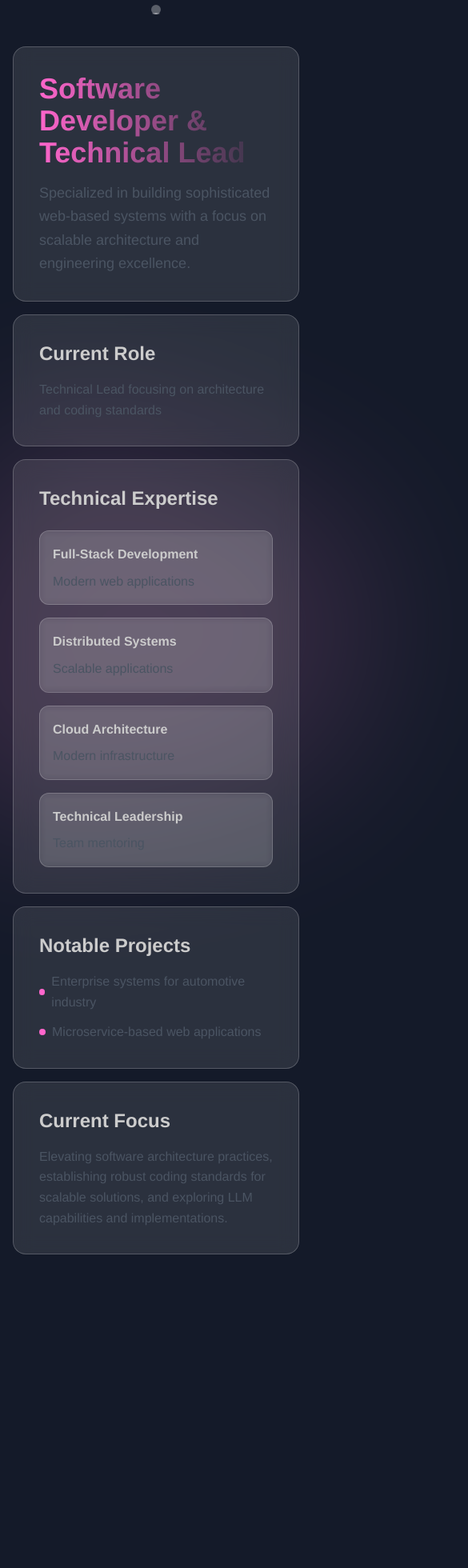
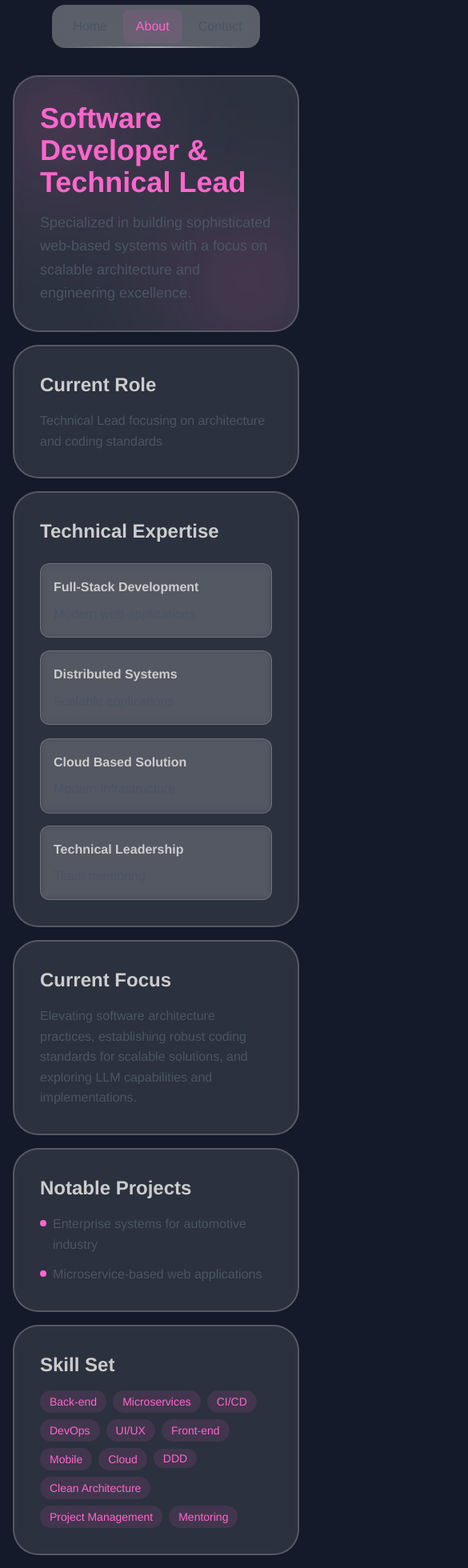
Before and after one commit to ryusu777/ryusu.id, a Nuxt app: page /about in a window 390 px wide. Shown: the part 34-1994 px from the top of the page at 80% size, 585 px wide, since content can reach past the window. Before the commit the page ends 1682 px from the top, so only its background shows below. Built offline with nearby package versions, Linux system fonts and the light colour scheme; a web font is replaced by a local one.

Commit message:
removed kerning on app header for md and lower breakpoint, added Tooltip, moved animated background to index page, styled about page

```diff
--- a/components/layout/AppHeader.vue
+++ b/components/layout/AppHeader.vue
@@ -2,16 +2,13 @@
   <header class="header">
     <nav class="flex items-center justify-between p-1.5">
       <!-- Navigation Links -->
-      <div class="hidden md:flex space-x-1 relative">
-        <div class="absolute transition-all duration-300 ease-[cubic-bezier(0.22, 1, 0.36, 1)] rounded-lg bg-primary/10 dark:bg-primary/10" :style="activeBackgroundStyle" />
+      <div class="flex space-x-1 relative">
+        <div class="absolute transition-all duration-300 ease-[cubic-bezier(.7, 0, .3, 1)] rounded-lg bg-primary/10 dark:bg-primary/10" :style="activeBackgroundStyle" />
         <NuxtLink to="/" class="nav-link">
           Home
         </NuxtLink>
         <NuxtLink to="/about" class="nav-link">
           About
-        </NuxtLink>
-        <NuxtLink to="/projects" class="nav-link">
-          Projects
         </NuxtLink>
         <NuxtLink to="/contact" class="nav-link">
           Contact
@@ -55,11 +52,11 @@ onMounted(() => {
   @apply text-gray-600 dark:text-gray-300;
   @apply hover:text-primary dark:hover:text-primary;
   @apply transition-all;
-  @apply tracking-[3.5px];
+  @apply md:tracking-[3.5px];
   @apply px-4 py-2 rounded-lg;
   @apply relative; // Add this
+
   &.router-link-active {
-
     @apply text-primary dark:text-primary;
   }
 }
@@ -70,7 +67,7 @@ onMounted(() => {
   @apply backdrop-blur-md;
   @apply bg-white/30 dark:bg-gray-900/30;
   @apply backdrop-saturate-150;
-  @apply relative;
+  @apply fixed;
   @apply rounded-2xl;
   -webkit-backdrop-filter: blur(12px);
   backdrop-filter: blur(12px);
--- /dev/null
+++ b/components/ui/Tooltip.vue
@@ -0,0 +1,45 @@
+<template>
+  <div class="relative inline-block">
+    <div @mouseenter="showTooltip = true" @mouseleave="showTooltip = false">
+      <slot></slot>
+    </div>
+    <Transition
+      enter-active-class="transition duration-200 ease-out"
+      enter-from-class="translate-y-1 opacity-0"
+      enter-to-class="translate-y-0 opacity-100"
+      leave-active-class="transition duration-150 ease-in"
+      leave-from-class="translate-y-0 opacity-100"
+      leave-to-class="translate-y-1 opacity-0"
+    >
+      <div
+        v-show="showTooltip"
+        class="absolute z-50 px-2 py-1 text-sm text-white bg-gray-900 dark:bg-gray-700 rounded-md whitespace-nowrap"
+        :class="[
+          position === 'top' && '-top-8 left-1/2 transform -translate-x-1/2',
+          position === 'bottom' && 'top-full mt-1 left-1/2 transform -translate-x-1/2',
+          position === 'left' && 'right-full top-1/2 transform -translate-y-1/2 mr-1',
+          position === 'right' && 'left-full top-1/2 transform -translate-y-1/2 ml-1'
+        ]"
+      >
+        {{ text }}
+        <div
+          v-if="position === 'top'"
+          class="absolute -bottom-1 left-1/2 transform -translate-x-1/2 border-4 border-transparent border-t-gray-900 dark:border-t-gray-700"
+        ></div>
+      </div>
+    </Transition>
+  </div>
+</template>
+
+<script setup lang="ts">
+import { ref } from 'vue';
+
+const props = withDefaults(defineProps<{
+  text: string
+  position?: 'top' | 'bottom' | 'left' | 'right'
+}>(), {
+  position: 'top'
+});
+
+const showTooltip = ref(false);
+</script>
--- a/layouts/default.vue
+++ b/layouts/default.vue
@@ -1,11 +1,9 @@
 <script setup lang="ts">
 import AppHeader from '@/components/layout/AppHeader.vue'
-import AnimatedBackground from '@/components/AnimatedBackground.vue'
 </script>
 
 <template>
   <div id="app" class="min-h-screen flex flex-col justify-center items-center relative">
-    <AnimatedBackground />
     <AppHeader></AppHeader>
     <slot />
     <footer></footer>
--- a/pages/about.vue
+++ b/pages/about.vue
@@ -1,16 +1,25 @@
+<script setup lang="ts">
+import Tooltip from '@/components/ui/Tooltip.vue';
+
+</script>
+
 <template>
-  <main class="flex-1 flex flex-col items-center relative py-20 px-4 md:px-8 overflow-hidden">
+  <main class="flex-1 flex flex-col justify-start items-center relative pt-32 px-4 pb-4 sm:pb-4 lg:pb-8 sm:px-6 lg:px-8">
     <div class="max-w-6xl w-full">
       <!-- Bento Grid Layout -->
       <div class="bento-grid grid grid-cols-1 md:grid-cols-3 gap-4 auto-rows-min">
       <!-- Hero Section - Spans 2 columns -->
-      <section class="bento-section md:col-span-2 group">
-        <h1 class="text-4xl md:text-5xl font-bold bg-gradient-to-r from-primary to-primary-400 bg-clip-text text-transparent mb-4">
-          Software Developer & Technical Lead
-        </h1>
-        <p class="text-lg section-text leading-relaxed">
-          Specialized in building sophisticated web-based systems with a focus on scalable architecture and engineering excellence.
-        </p>
+      <section class="bento-section md:col-span-2 group relative overflow-hidden">
+        <div class="absolute -left-10 -top-10 w-[200px] h-[200px] bg-primary/20 rounded-full mix-blend-multiply filter blur-3xl opacity-70"></div>
+        <div class="absolute -right-10 -bottom-10 w-[200px] h-[200px] bg-primary/20 rounded-full mix-blend-multiply filter blur-3xl opacity-70"></div>
+        <div class="relative z-10">
+          <h1 class="text-4xl md:text-5xl font-bold text-primary mb-4">
+            Software Developer & Technical Lead
+          </h1>
+          <p class="text-lg section-text leading-relaxed">
+            Specialized in building sophisticated web-based systems with a focus on scalable architecture and engineering excellence.
+          </p>
+        </div>
       </section>
 
       <!-- Profile Quick Info -->
@@ -32,7 +41,7 @@
             <p class="text-gray-600 dark:text-gray-300">Scalable applications</p>
           </div>
           <div class="bento-card">
-            <h3 class="font-semibold mb-2">Cloud Architecture</h3>
+            <h3 class="font-semibold mb-2">Cloud Based Solution</h3>
             <p class="text-gray-600 dark:text-gray-300">Modern infrastructure</p>
           </div>
           <div class="bento-card">
@@ -42,21 +51,6 @@
         </div>
       </section>
 
-      <!-- Notable Projects - Spans 2 columns -->
-      <section class="bento-section md:col-span-2">
-        <h2 class="section-title">Notable Projects</h2>
-        <ul class="space-y-3 section-text">
-          <li class="flex items-center space-x-2">
-            <span class="w-2 h-2 rounded-full bg-primary"></span>
-            <span>Enterprise systems for automotive industry</span>
-          </li>
-          <li class="flex items-center space-x-2">
-            <span class="w-2 h-2 rounded-full bg-primary"></span>
-            <span>Microservice-based web applications</span>
-          </li>
-        </ul>
-      </section>
-
       <!-- Current Focus -->
       <section class="bento-section bg-gray-50 dark:bg-gray-800/50">
         <h2 class="section-title">Current Focus</h2>
@@ -64,23 +58,55 @@
           Elevating software architecture practices, establishing robust coding standards for scalable solutions, and exploring LLM capabilities and implementations.
         </p>
       </section>
+
+      <!-- Notable Projects - Spans 2 columns -->
+      <section class="bento-section md:col-span-1">
+        <h2 class="section-title">Notable Projects</h2>
+        <ul class="space-y-3 section-text">
+          <li class="flex items-start space-x-2">
+            <span class="min-w-2 min-h-2 mt-2 rounded-full bg-primary"></span>
+            <span>Enterprise systems for automotive industry</span>
+          </li>
+          <li class="flex items-start space-x-2">
+            <span class="min-w-2 min-h-2 mt-2 rounded-full bg-primary"></span>
+            <span>Microservice-based web applications</span>
+          </li>
+        </ul>
+      </section>
+
+      <!-- Technology Stack -->
+      <section class="bento-section md:col-span-1">
+        <h2 class="section-title">Skill Set</h2>
+        <div class="flex flex-wrap gap-2">
+          <span class="skill-tag">Back-end</span>
+          <span class="skill-tag">Microservices</span>
+          <span class="skill-tag">CI/CD</span>
+          <span class="skill-tag">DevOps</span>
+          <span class="skill-tag">UI/UX</span>
+          <span class="skill-tag">Front-end</span>
+          <span class="skill-tag">Mobile</span>
+          <span class="skill-tag">Cloud</span>
+          <Tooltip text="Domain Driven Design">
+            <span class="skill-tag">DDD</span>
+          </Tooltip>
+          <span class="skill-tag">Clean Architecture</span>
+          <span class="skill-tag">Project Management</span>
+          <span class="skill-tag">Mentoring</span>
+        </div>
+      </section>
     </div>
     </div>
   </main>
 </template>
 
 <style scoped>
-.bento-grid {
-  --animation-delay: 120ms;
-}
-
 .bento-section {
-  @apply p-8 rounded-2xl border border-white/20 dark:border-white/10
+  @apply p-[32px] rounded-[32px] border-[2px] border-white/20 dark:border-white/10
     bg-white/10 dark:bg-white/5 backdrop-blur-md
     hover:shadow-lg hover:shadow-primary/5
-    hover:border-white/30 dark:hover:border-white/20
+    hover:border-primary/30 dark:hover:border-primary/20
     transition-all;
-  animation: fade-in-up 800ms var(--animation-delay) backwards;
+  animation: fade-in-up 400ms cubic-bezier(.7, 0, .3, 1) var(--animation-delay) backwards;
 }
 
 .bento-card {
@@ -100,19 +126,24 @@
   @apply text-gray-600 dark:text-gray-300;
 }
 
-.grid > section:nth-child(2) { --animation-delay: 240ms; }
-.grid > section:nth-child(3) { --animation-delay: 360ms; }
-.grid > section:nth-child(4) { --animation-delay: 480ms; }
-.grid > section:nth-child(5) { --animation-delay: 600ms; }
+.skill-tag {
+  @apply px-3 py-1 rounded-full text-sm bg-primary/10 text-primary cursor-default;
+}
+
+.grid > section:nth-child(2) { --animation-delay: 30ms; }
+.grid > section:nth-child(3) { --animation-delay: 100ms; }
+.grid > section:nth-child(4) { --animation-delay: 170ms; }
+.grid > section:nth-child(5) { --animation-delay: 240ms; }
+.grid > section:nth-child(6) { --animation-delay: 320ms; }
 
 @keyframes fade-in-up {
   from {
     opacity: 0;
-    transform: translateY(20px);
+    transform: translateY(20px) scale(0.97);
   }
   to {
     opacity: 1;
-    transform: translateY(0);
+    transform: translateX(0);
   }
 }
 </style>
--- a/pages/index.vue
+++ b/pages/index.vue
@@ -1,14 +1,18 @@
 <template>
   <main class="flex-1 flex flex-col justify-center items-center relative">
-    <h1 class="text-9xl font-bold">Hi</h1>
-    <p class="text-bold md:text-3xl text-xl typing-animation" ref="typingText">
-      <span class="typing-cursor">{{ displayText }}</span>
-    </p>
+    <section class="min-h-screen flex flex-col justify-center items-center relative">
+      <AnimatedBackground />
+      <h1 class="text-9xl font-bold">Hi</h1>
+      <p class="text-bold md:text-3xl text-xl typing-animation" ref="typingText">
+        <span class="typing-cursor">{{ displayText }}</span>
+      </p>
+    </section>
   </main>
 </template>
 
 <script setup lang="ts">
-import { ref, onMounted } from 'vue'
+import { ref, onMounted } from 'vue';
+import AnimatedBackground from '@/components/AnimatedBackground.vue';
 
 onMounted(() => {
   typeText();
```
